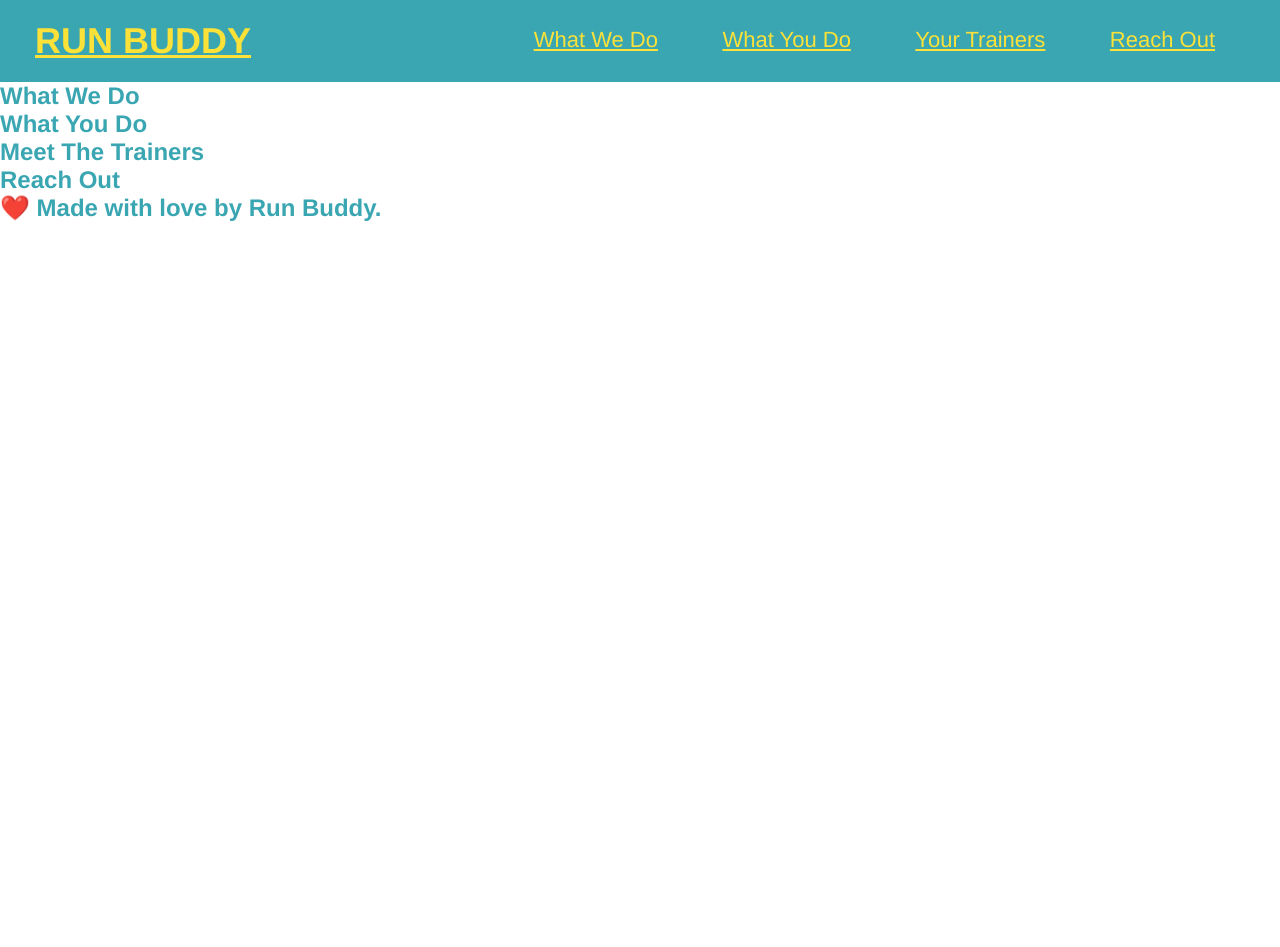
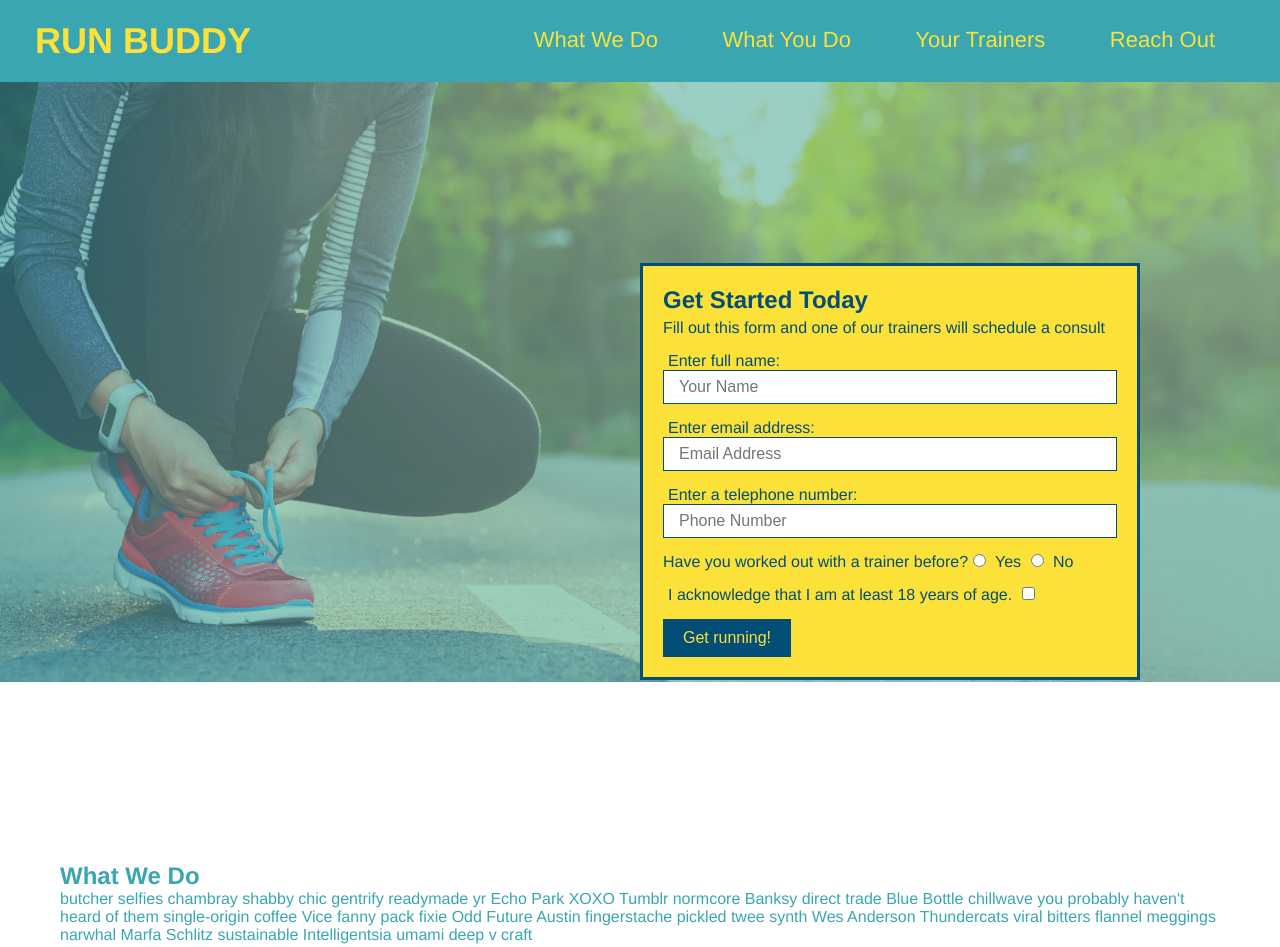
Before and after one commit to charleychioma/run-buddy, a plain HTML site: page index.html in a window 1280 px wide. Shown: the top 947 px of the page. Before the commit the page ends 800 px from the top, so only its background shows below. Drawn offline with Linux system fonts and the light colour scheme.

Commit message:
add what you do logos

```diff
--- a/assets/css/style.css
+++ b/assets/css/style.css
@@ -1,6 +1,7 @@
 * {
   margin: 0;
   padding: 0;
+  box-sizing: border-box;
 }
 
 body {
@@ -24,6 +25,7 @@ header h1 {
 }
 
 header a {
+  text-decoration: none;
   color: #fce138;
 }
 
@@ -41,3 +43,85 @@ header nav ul li a {
   font-weight: lighter;
   font-size: 22px;
 }
+
+footer {
+  background: #fce138;
+  width: 100%;
+  padding: 40px 35px;
+}
+
+footer h2 {
+  display: inline;
+  color: #024e76;
+  font-size: 30px;
+  margin: 0;
+}
+
+footer div {
+  float: right;
+  line-height: 1.5;
+  text-align: right;
+}
+
+footer a {
+  color: #024e76;
+}
+
+section {
+  padding: 60px;
+}
+
+/* Hero Style Start */
+.hero {
+  background-image: url('../images/hero-bg.jpg');
+  height: 600px;
+  background-size: cover;
+  background-position: center;
+  position: relative;
+}
+
+/* Hero Style End */
+
+.hero-form {
+  border: 3px solid #024e76;
+  background-color: #fce138;
+  padding: 20px;
+  width: 500px;
+  color: #024e76;
+  position: absolute;
+  bottom: 120px;
+  right: 140px;
+}
+
+.hero-form h3 {
+  font-size: 24px;
+  margin: 0;
+}
+
+.hero-form p {
+  margin: 5px 0 15px 0;
+}
+
+.form-input {
+  border: 1px solid #024e76;
+  display: block;
+  padding: 7px 15px;
+  font-size: 16px;
+  color: #024e76;
+  width: 100%;
+  margin-bottom: 15px;
+}
+
+.hero-form label {
+  margin: 0 5px;
+}
+
+.hero-form button {
+  color: #fce138;
+  background-color: #024e76;
+  border: none;
+  padding: 10px 20px;
+  font-size: 16px;
+}
+
+/* HERO STYLES END */
--- a/index.html
+++ b/index.html
@@ -1,11 +1,12 @@
 <!DOCTYPE html>
 <html lang="en">
+
 <head>
-        <link rel="stylesheet"
-        href="./assets/css/style.css"/>
+    <link rel="stylesheet" href="./assets/css/style.css" />
     <meta charset="UTF-8" />
     <title>Run Buddy</title>
 </head>
+
 <body>
     <!-- navigation -->
     <header>
@@ -32,21 +33,84 @@
             </ul>
         </nav>
     </header>
-
+    <section class="hero"></section>
+    <div class="hero-form">
+        <h3>Get Started Today</h3>
+        <p>Fill out this form and one of our trainers will schedule a consult</p>
+        <!-- Add form element -->
+        <form>
+            <label for="name">Enter full name:</label>
+            <input type="text" placeholder="Your Name" name="name" id="name" class="form-input">
+            <label for="email">Enter email address:</label>
+            <input type="text" placeholder="Email Address" name="email" id="email" class="form-input">
+            <label for="phone">Enter a telephone number:</label>
+            <input type="text" placeholder="Phone Number" name="phone" id="phone" class="form-input">
+            <p>
+                Have you worked out with a trainer before?
+                <input type="radio" name="trainer-confirm" id="trainer-yes" />
+                <label for="trainer-yes">Yes</label>
+                <input type="radio" name="trainer-confirm" id="trainer-no" />
+                <label for="trainer-no">No</label>
+            </p>
+            <label for="checkbox">
+                I acknowledge that I am at least 18 years of age.
+            </label>
+            <input type="checkbox" name="age-confirm" id="checkbox" />
+            </p>
+            <button type="submit">
+                Get running!
+            </button>
+        </form>
+    </div>
+    </section>
+    <!-- end hero -->
     <!-- hero/jumbotron -->
     <section>
-
     </section>
-        <!-- "what we do" section -->
-        <section>
+    <!-- "What We Do" section -->
+    <section id="What We Do">
         <h2>What We Do</h2>
+        <p>
+            butcher selfies chambray shabby chic gentrify readymade yr Echo Park XOXO Tumblr normcore Banksy direct
+            trade Blue Bottle chillwave you probably haven't heard of them single-origin coffee Vice fanny pack fixie
+            Odd Future Austin fingerstache pickled twee synth Wes Anderson Thundercats viral bitters flannel meggings
+            narwhal Marfa Schlitz sustainable Intelligentsia umami deep v craft
+        </p>
     </section>
 
-        <!-- "what you do"-->
-        <section>
+    <!-- "What You Do"-->
+    <section id="What You Do">
         <h2>What You Do</h2>
+        <div>
+            <!-- insert this img element -->
+            <img src="./assets/images/step-1.svg" alt="" />
+            <h3>Step 1: Fill Out the Form Above.</h3>
+            <p>You're already here, so why not?</p>
+        </div>
     </section>
+    <div>
+        <h3>Step 1: Fill Out the Form Above.</h3>
+        <p>You're already here, so why not?</p>
+    </div>
 
+    <div>
+        <img src="./assets/images/step-2.svg" alt="" />
+        <h3>Step 2: Consult with One of Our Trainers.</h3>
+        <p>Are you here to build muscle, lose weight, or just feel good?</p>
+    </div>
+
+    <div>
+        <img src="./assets/images/step-3.svg" alt="" />
+        <h3>Step 3: Get Running.</h3>
+        <p>Hit the ground running (literally) once your trainer lays out your plan.</p>
+    </div>
+
+    <div>
+        <img src="./assets/images/step-4.svg" alt="" />
+        <h3>Step 4: See Results.</h3>
+        <p>Bi-weekly checkins with your trainer will keep you focused</p>
+    </div>
+    </section>
     <!-- "reach out" section -->
     <section>
         <h2>Meet The Trainers</h2>
@@ -60,6 +124,11 @@
     <!-- footer -->
     <footer>
         <h2>❤️ Made with love by Run Buddy.</h2>
+        <div>
+            <a href="#">Read Our Privacy Policy</a><br />
+            &copy; 2019 Run Buddy, Inc.
+        </div>
     </footer>
 </body>
+
 </html>
```
Also changed, not shown: assets/images/hero-bg.jpg (added), assets/images/step-1.svg (added), assets/images/step-2.svg (added), assets/images/step-3.svg (added), assets/images/step-4.svg (added), 2 other files. Lines whose indentation alone changed are shown as unchanged.
